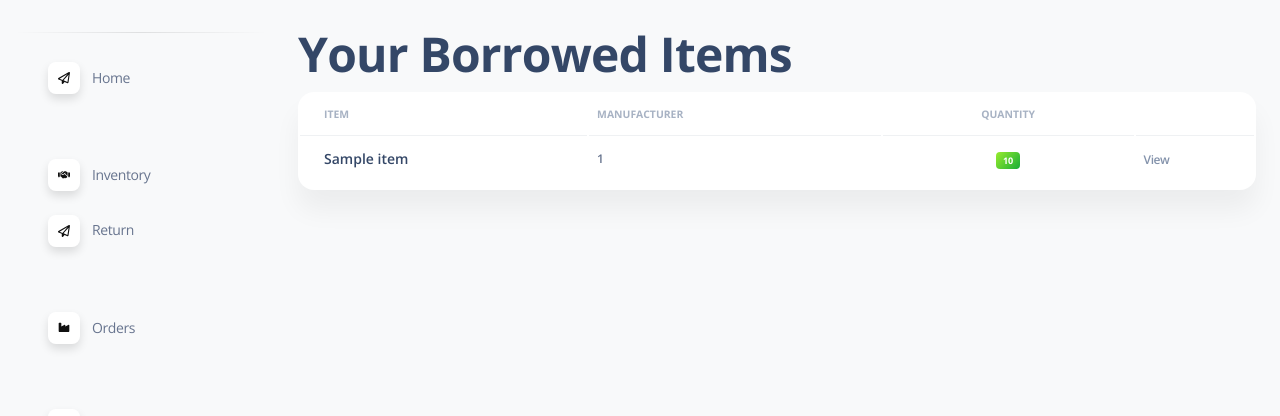
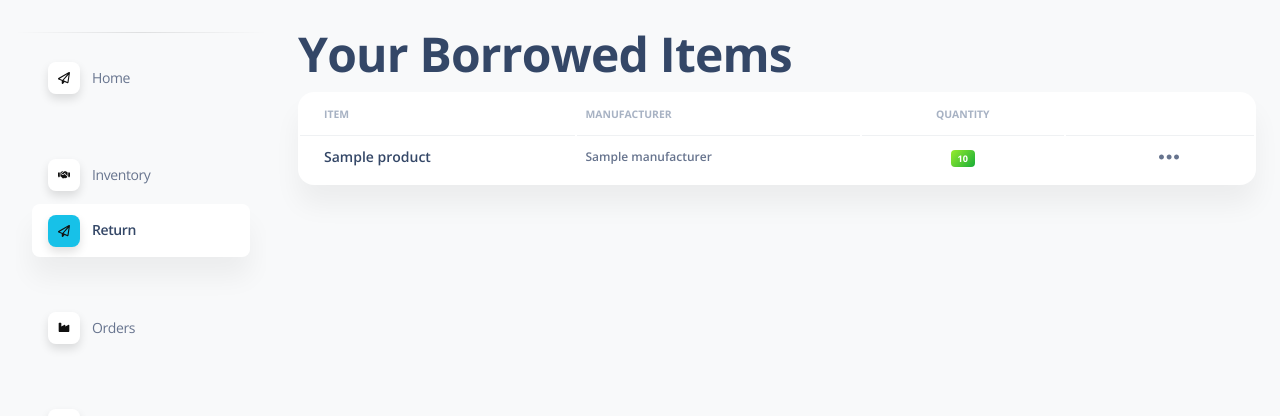
Before and after one commit to Maintenance-Lab/Leeny, a Flask app: page /return in a window 1280 px wide. Shown: the part 62-478 px from the top of the page. Run offline with Flask 3, Linux system fonts and the light colour scheme; a user stored in the database is signed in; tables that the repository leaves empty hold one stand-in row (values such as "Sample post"); a database or web service that is not in the repository returns one stand-in record (values such as "Sample title"); data that the repository does not hold is empty; parts of the project's set-up code (start-up, migrations or seed data) failed here and were passed over; some libraries are stand-ins or nearby versions.

Commit message:
Inventory and return dashboard
/return en /inventory werkend incl zoekfunctie

```diff
--- /dev/null
+++ b/app/apps/templates/app/inventory-results.html
@@ -0,0 +1,25 @@
+{% for item in data['data'] %}
+<tr>
+    <td style="padding-left: 24px;">
+        <h6 class="mb-0 text-sm">{{item.title}}</h6>
+    </td>
+    <td>
+        <p class="text-xs font-weight-bold mb-0">{{item.name}}</p>
+    </td>
+    <td class="align-middle text-center text-sm">
+        {% if item.quantity > 0 %}
+        <span class="badge badge-sm bg-gradient-success">{{item.quantity}}</span>
+        {% else %}
+        <span class="badge badge-sm bg-gradient-danger">{{item.quantity}}</span>
+        {% endif %}
+    </td>
+
+    <td class="align-right p-0" href="/item/{{item.id}}">
+        <a href="/item/{{item.id}}" data-toggle="tooltip" data-original-title="View">
+            <div class="d-flex justify-content-end align-items-center" style="margin-right: 75px;">
+                <svg fill="#67748e" height="20px" width="20px" version="1.1" id="Capa_1" xmlns="http://www.w3.org/2000/svg" xmlns:xlink="http://www.w3.org/1999/xlink" viewBox="0 0 32.055 32.055" xml:space="preserve"><g id="SVGRepo_bgCarrier" stroke-width="0"></g><g id="SVGRepo_tracerCarrier" stroke-linecap="round" stroke-linejoin="round"></g><g id="SVGRepo_iconCarrier"> <g> <path d="M3.968,12.061C1.775,12.061,0,13.835,0,16.027c0,2.192,1.773,3.967,3.968,3.967c2.189,0,3.966-1.772,3.966-3.967 C7.934,13.835,6.157,12.061,3.968,12.061z M16.233,12.061c-2.188,0-3.968,1.773-3.968,3.965c0,2.192,1.778,3.967,3.968,3.967 s3.97-1.772,3.97-3.967C20.201,13.835,18.423,12.061,16.233,12.061z M28.09,12.061c-2.192,0-3.969,1.774-3.969,3.967 c0,2.19,1.774,3.965,3.969,3.965c2.188,0,3.965-1.772,3.965-3.965S30.278,12.061,28.09,12.061z"></path> </g> </g></svg>
+            </div>
+        </a>
+    </td>
+</tr>
+{% endfor %}
--- a/app/apps/templates/app/return.html
+++ b/app/apps/templates/app/return.html
@@ -24,30 +24,9 @@
                     <th class="text-secondary opacity-7"></th>
                   </tr>
                 </thead>
-                <tbody>
-                  {% for item in data['data'] %}
-                  <tr>
-                    <td style="padding-left: 24px;">
-                      <h6 class="mb-0 text-sm">{{item.title}}</h6>
-                    </td>
-                    <td>
-                      <p class="text-xs font-weight-bold mb-0">{{item.manufacturer_id}}</p>
-                    </td>
-                    <td class="align-middle text-center text-sm">
-                      {% if item.quantity > 0 %}
-                      <span class="badge badge-sm bg-gradient-success">{{item.quantity}}</span>
-                      {% else %}
-                      <span class="badge badge-sm bg-gradient-danger">{{item.quantity}}</span>
-                      {% endif %}
-                    </td>
+                <span hx-get="/inventory/borrowed" hx-trigger="load" hx-target="#results">
+                <tbody id="results">
 
-                    <td class="align-middle">
-                      <a href="/item/{{item.id}}" class="text-secondary font-weight-bold text-xs" data-toggle="tooltip" data-original-title="Edit user">
-                        View
-                      </a>
-                    </td>
-                  </tr>
-                  {% endfor %}
                 </tbody>
               </table>
             </div>
--- a/app/apps/templates/includes/sidebar.html
+++ b/app/apps/templates/includes/sidebar.html
@@ -44,7 +44,7 @@
           </a>
         </li>
         <li class="nav-item">
-          <a class="nav-link {% if 'ordered' in segment %} active {% endif %}" href="/ordered.html">
+          <a class="nav-link {% if 'return' in segment %} active {% endif %}" href="/return">
             <div class="icon icon-shape icon-sm shadow border-radius-md bg-white text-center me-2 d-flex align-items-center justify-content-center">
               <svg xmlns="http://www.w3.org/2000/svg" viewBox="0 0 512 512">
                 <path d="M16.1 260.2c-22.6 12.9-20.5 47.3 3.6 57.3L160 376V479.3c0 18.1 14.6 32.7 32.7 32.7c9.7 0 18.9-4.3 25.1-11.8l62-74.3 123.9 51.6c18.9 7.9 40.8-4.5 43.9-24.7l64-416c1.9-12.1-3.4-24.3-13.5-31.2s-23.3-7.5-34-1.4l-448 256zm52.1 25.5L409.7 90.6 190.1 336l1.2 1L68.2 285.7zM403.3 425.4L236.7 355.9 450.8 116.6 403.3 425.4z"/>
--- a/app/apps/templates/layouts/base-fullscreen.html
+++ b/app/apps/templates/layouts/base-fullscreen.html
@@ -22,7 +22,7 @@
   <link rel="icon" type="image/png" href="{{ config.ASSETS_ROOT }}/img/favicon.png">
 
   <title>
-    Leeny - {% block title %}{% endblock %} | AppSeed
+    Leeny - {% block title %}{% endblock %}
   </title>
 
   <!--     Fonts and icons     -->
@@ -40,6 +40,7 @@
   <!-- Specific CSS goes HERE -->
   {% block stylesheets %}{% endblock stylesheets %}
 
+  <script src="https://unpkg.com/htmx.org@1.9.12"></script>
 </head>
 <body class="">
 
--- a/app/apps/templates/layouts/base-start.html
+++ b/app/apps/templates/layouts/base-start.html
@@ -22,7 +22,7 @@
   <link rel="icon" type="image/png" href="{{ config.ASSETS_ROOT }}/img/favicon.png">
 
   <title>
-    Leeny - {% block title %}{% endblock %} | AppSeed
+    Leeny - {% block title %}{% endblock %}
   </title>
 
   <!--     Fonts and icons     -->
@@ -41,6 +41,7 @@
   <!-- Specific CSS goes HERE -->
   {% block stylesheets %}{% endblock stylesheets %}
 
+  <script src="https://unpkg.com/htmx.org@1.9.12"></script>
 </head>
 <body class="g-sidenav-show  bg-gray-100">
   <main class="main-content position-relative max-height-vh-100 h-100 border-radius-lg ">
--- a/app/apps/templates/layouts/base.html
+++ b/app/apps/templates/layouts/base.html
@@ -41,6 +41,7 @@
   <!-- Specific CSS goes HERE -->
   {% block stylesheets %}{% endblock stylesheets %}
 
+  <script src="https://unpkg.com/htmx.org@1.9.12"></script>
 </head>
 <body class="g-sidenav-show  bg-gray-100">
 
--- a/app/apps/webapp/routes.py
+++ b/app/apps/webapp/routes.py
@@ -14,6 +14,8 @@ from jinja2 import TemplateNotFound
 import http
 from datetime import datetime
 
+from apps.webapp.models import *
+from apps.webapp.forms import *
 
 @blueprint.route('/index')
 # @login_required
@@ -49,26 +51,14 @@ def home():
 @blueprint.route('/inventory')
 # @login_required
 def inventory():
-    api_url = urljoin(current_app.config["API_ENDPOINT"], f"inventory")
-    response = requests.get(url=api_url)
-    response.raise_for_status()
-
-    result = response.json()
-
     # Add pagination
-    return render_template('app/inventory.html', data=result, segment='inventory')
+    return render_template('app/inventory.html', segment='inventory')
 
 @blueprint.route('/return')
 # @login_required
 def returns():
-    api_url = urljoin(current_app.config["API_ENDPOINT"], f"return")
-    response = requests.get(url=api_url, params={'user_id': session['_user_id']})
-    response.raise_for_status()
-
-    result = response.json()
-
     # Add pagination
-    return render_template('app/return.html', data=result, segment='return')
+    return render_template('app/return.html', segment='return')
 
 
 @blueprint.route('/item/<int:id>')
@@ -151,3 +141,38 @@ def get_segment(request):
 
     except:
         return None
+
+### HTMX Routes
+
+@blueprint.route('/inventory/search')
+def inventory_search():
+    q = request.args.get("q")
+
+    all_objects = Product.query \
+    .filter(Product.title.contains(q) | Product.description.contains(q) | Manufacturer.name.contains(q)) \
+    .join(Manufacturer, Manufacturer.id == Product.manufacturer_id)
+
+    # Legacy code; moet nog vervangen worden met voorbeeld zoals in /inventory/borrowed
+    data = {'data':[{'id': obj.id, **ProductForm(obj=obj).data, \
+                       'name': obj.manufacturer.name if obj.manufacturer else None} \
+                        for obj in all_objects]}
+
+    return render_template('app/inventory-results.html', data=data)
+
+@blueprint.route('/inventory/borrowed')
+def inventory_borrowed():
+    user_id = request.args.get('user_id')
+
+    select_columns = [Product.id, Product.title, Borrowed.quantity, Borrowed.created_at_ts, Borrowed.estimated_return_date, Manufacturer.name]
+
+    all_objects = Borrowed.query \
+    .filter(Borrowed.user_id == 1) \
+    .join(Product, Product.id == Borrowed.product_id) \
+    .join(Manufacturer, Product.id == Manufacturer.id) \
+    .with_entities(*select_columns)
+
+
+    data = {'data':[{col.key: obj_field for col, obj_field in zip(select_columns,obj)} for obj in all_objects]}
+    print(data)
+
+    return render_template('app/inventory-results.html', data=data)
```
Also changed, not shown: app/apps/templates/app/inventory.html (+9 -25 lines).
